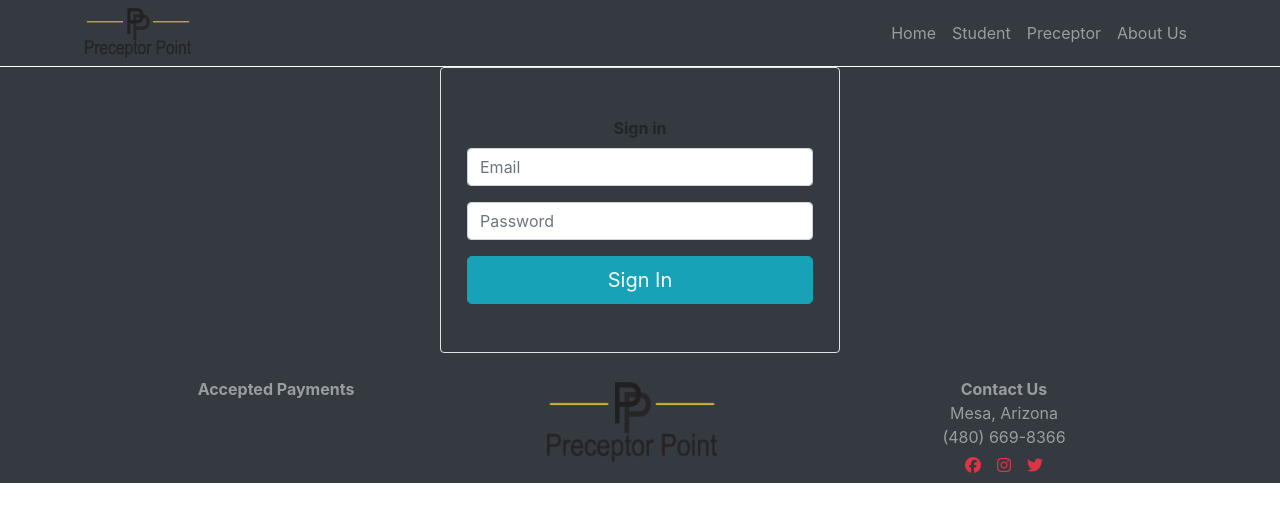
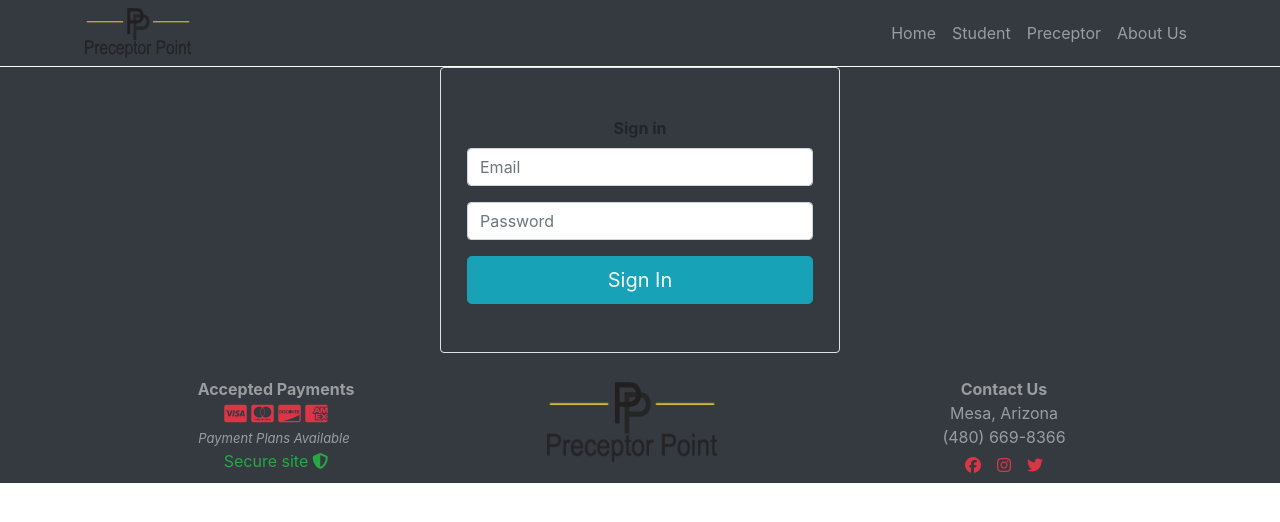
Before and after one commit to WyleTech/Preceptor-Point, a React (Create React App) app: page /login in a window 1280 px wide. Shown: the top 522 px of the page. Built offline with nearby package versions, Linux system fonts and the light colour scheme.

Commit message:
Footer Adjustments
-Added accepted Payment Options
- Visa, Mastercard, Amex, Discover (Font Awesome Icons)
- Added "secure site" including icon

```diff
--- a/src/App.css
+++ b/src/App.css
@@ -221,3 +221,9 @@
   background:rgba(0,0,0,.5);
   transition:all 1s;
 }
+
+.Payment-plan {
+  color: #D7b740;
+  font-style: italic;
+  font-size: 13px;
+}
--- a/src/Component/Footer.js
+++ b/src/Component/Footer.js
@@ -10,20 +10,13 @@ class Footer extends React.Component {
           <div className="col-4">
             <strong>Accepted Payments</strong>
             <br></br>
-            <span>
-              <img
-              // src="Images/cashapp.png"
-              // alt="Cash App"
-              // className="paymentOptions"
-              ></img>
-            </span>
-            <span>
-              <img
-              // src="Images/zelle.png"
-              // alt="Zelle"
-              // className="paymentOptions"
-              ></img>
-            </span>
+            <i class="fab fa-cc-visa fa-lg text-danger"></i> <i class="fab fa-cc-mastercard fa-lg text-danger"></i> <i class="fab fa-cc-discover fa-lg text-danger"></i> <i class="fab fa-cc-amex fa-lg text-danger"></i>
+           <br></br>
+           <a className="Payment-plan  mr-1"> Payment Plans Available</a>
+           <br></br>
+           <a className="Secure-site text-success mr-1"> Secure site</a>
+            <i class="fas fa-shield-alt text-success"></i>
+
           </div>
 
           <div className="col-4 order-2">
--- a/src/Component/Home.js
+++ b/src/Component/Home.js
@@ -26,7 +26,7 @@ const Home = () => {
                 </Card.Title>
                 <Card.Text>
                   <a href="/student">
-                    <Button className="Button " style={{fontSize: 20}} size="lg" block variant="">
+                    <Button className="Button" style={{fontSize: 20}} size="lg" block variant="">
                       Student Inquiry
                     </Button>
                   </a>
@@ -49,11 +49,16 @@ const Home = () => {
               </Card.Body>
             </Card>
             </CardGroup>
+                 <a href="/about">
+               <Button className="Button "  style={{fontSize: 20}} size="lg" block variant="" >How it works </Button>
+      </a>
+              </div>
+              </div>
         </div>
-        </div>
-        </div>
+
         <h1 className="Call-Today display-5 responsive-font-sizes text-center">Call Today! (480) 669-8366 </h1>
       </div>
+
     </div>
 
   );
```
